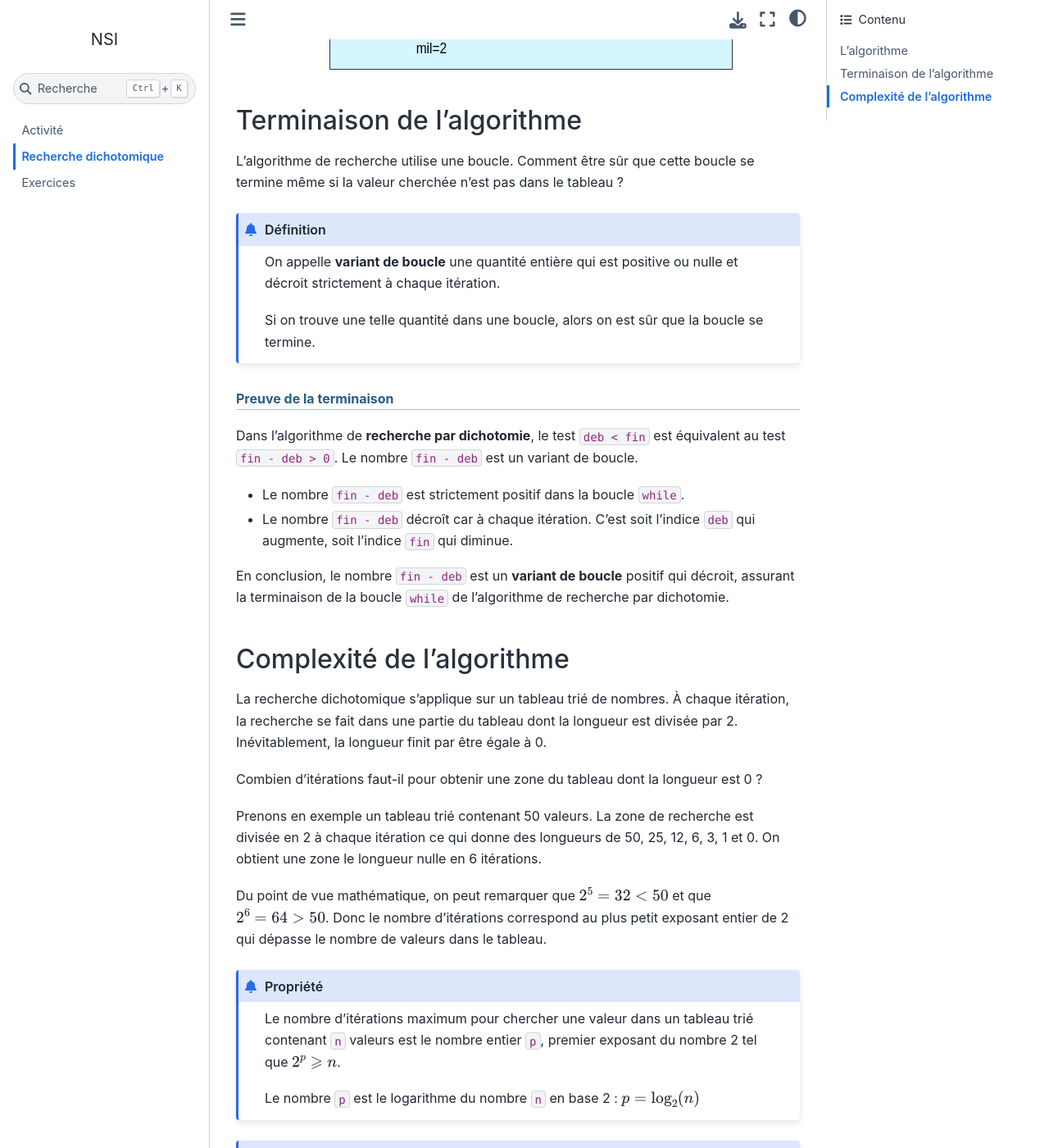
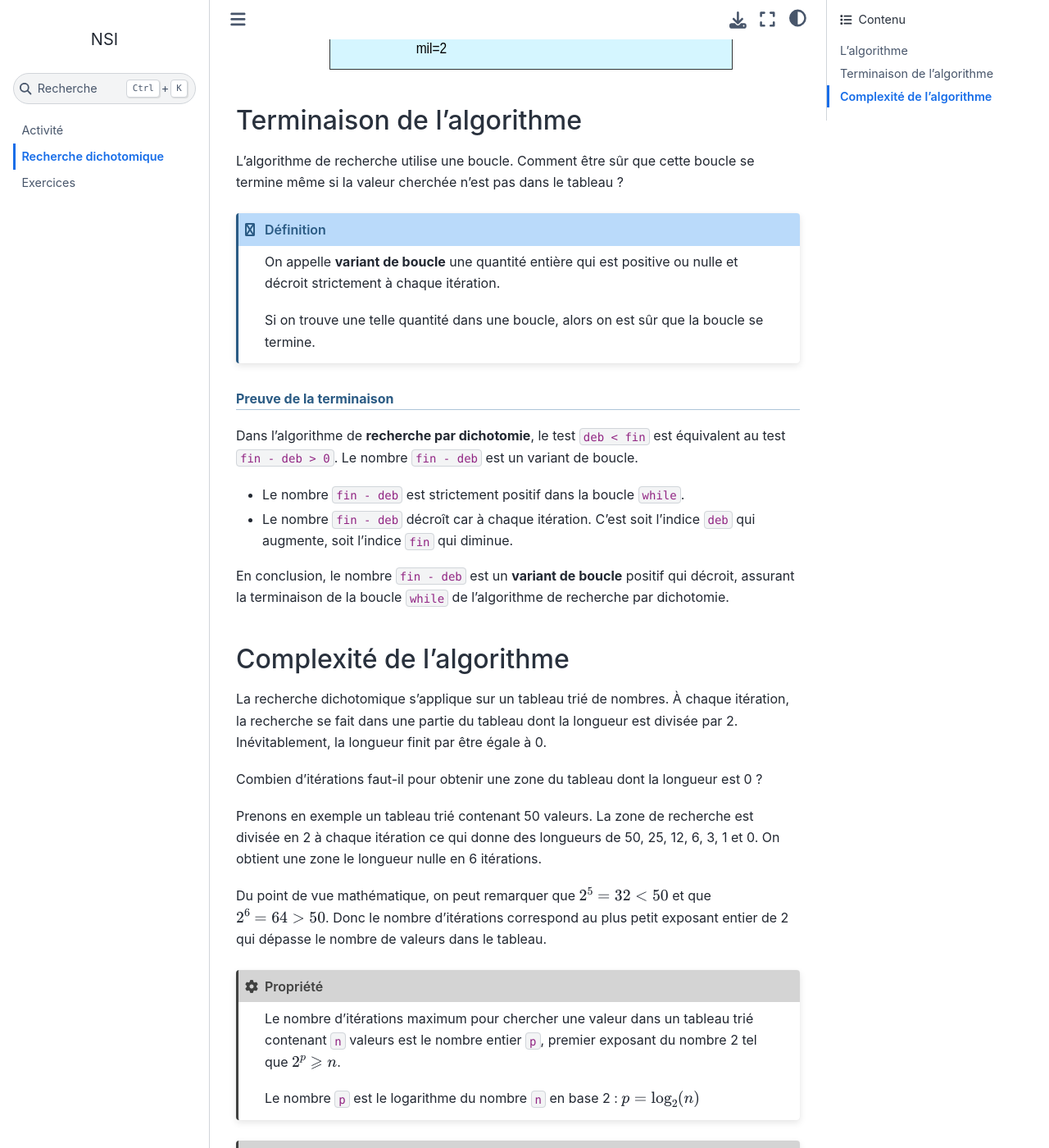
Before and after one commit to ychistel/1nsi_algo_dichotomie, a Sphinx documentation site: the page built from source/content/cours.rst, in a window 1280 px wide and 1400 px high, scrolled down 2096 px. Shown: the whole window at 82% size. Built offline with Sphinx 7.4.7 and the Sphinx Book theme 1.1.4, drawn with Linux system fonts in a browser that asks for light colours.

Commit message:
mise à jour fichier css

```diff
--- a/source/_static/custom.css
+++ b/source/_static/custom.css
@@ -1,6 +1,9 @@
 :root{
     --color-blue:#2b5b84;
     --color-blue-light:#adc5d9;
+    --color-gray:#d4d4d4;
+    --color-gray-light:#eee;
+    --color-gray-dark:#4d4d4d;
 }
 
 .margin-none{margin:none}
@@ -22,9 +25,11 @@
 .border-style-solid{border-style: solid}.border-style-dotted{border-style: dotted}.border-style-dashed{border-style: dashed}
 .border-width-1{border-width:1px}.border-width-2{border-width:2px}.border-width-3{border-width:3px}.border-width-4{border-width:4px}.border-width-5{border-width:5px}
 .border-color-blue-light{border-color:var(--color-blue-light)}
+.border-color-gray{border-color:var(--color-gray)}
 
 table.table{width:auto;}
 table.table td p, table.table th p{margin:auto 1em;text-align:center;}
+table.bordure td{border: solid 1px var(--color-gray)}
 
 /*correctif pour bordure lien a lorsque largeur imposée*/
 a.border-none{border:none}
@@ -34,7 +39,19 @@ a.border-none{border:none}
 p.rubric{color:var(--color-blue);border-bottom:solid 1px var(--color-blue-light)}
 
 div.docutils.container{margin:1.5625em auto;padding:0;}
-div.exemple{border-image-source: url(bordure-ondule.svg);border-image-width:8px;border-image-slice:0 0 0 8;border-image-repeat:repeat;}
+
 div.exemple p{margin:8px 16px;}
 div.exemple p.rubric{color: #4d4d4d;border-bottom:solid 1px #4d4d4d}
 div.exemple p.rubric:before{content:'\270E';display:contents;}
+
+div.definition.admonition{border-color:#2b5b84;}
+div.definition > p.admonition-title{background-color:#badafa;color:#2b5b84;}
+div.definition > p.admonition-title::after{color:#2b5b84;content: "\e1fe";}
+
+div.code.admonition{border-color:#249b22;}
+div.code > p.admonition-title{background-color:#b3f962;color:rgb(39, 54, 47)}
+div.code > p.admonition-title::after{color:#404140;content: "\f121";}
+
+div.propriete.admonition{border-color:#404140;}
+div.propriete > p.admonition-title{background-color:#d4d4d4;color:#404140;}
+div.propriete > p.admonition-title::after{color:#404140;content: "\f013";}
```
